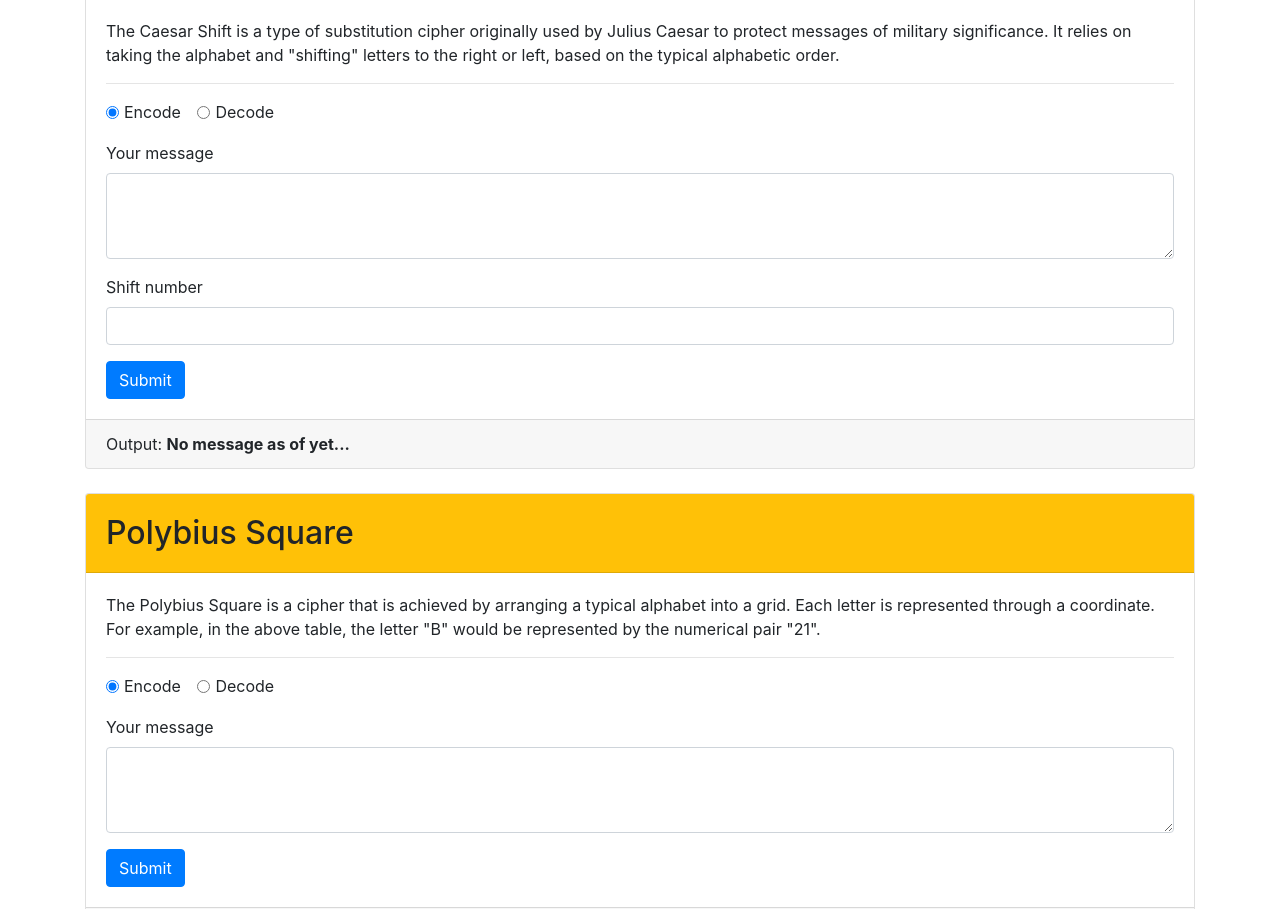
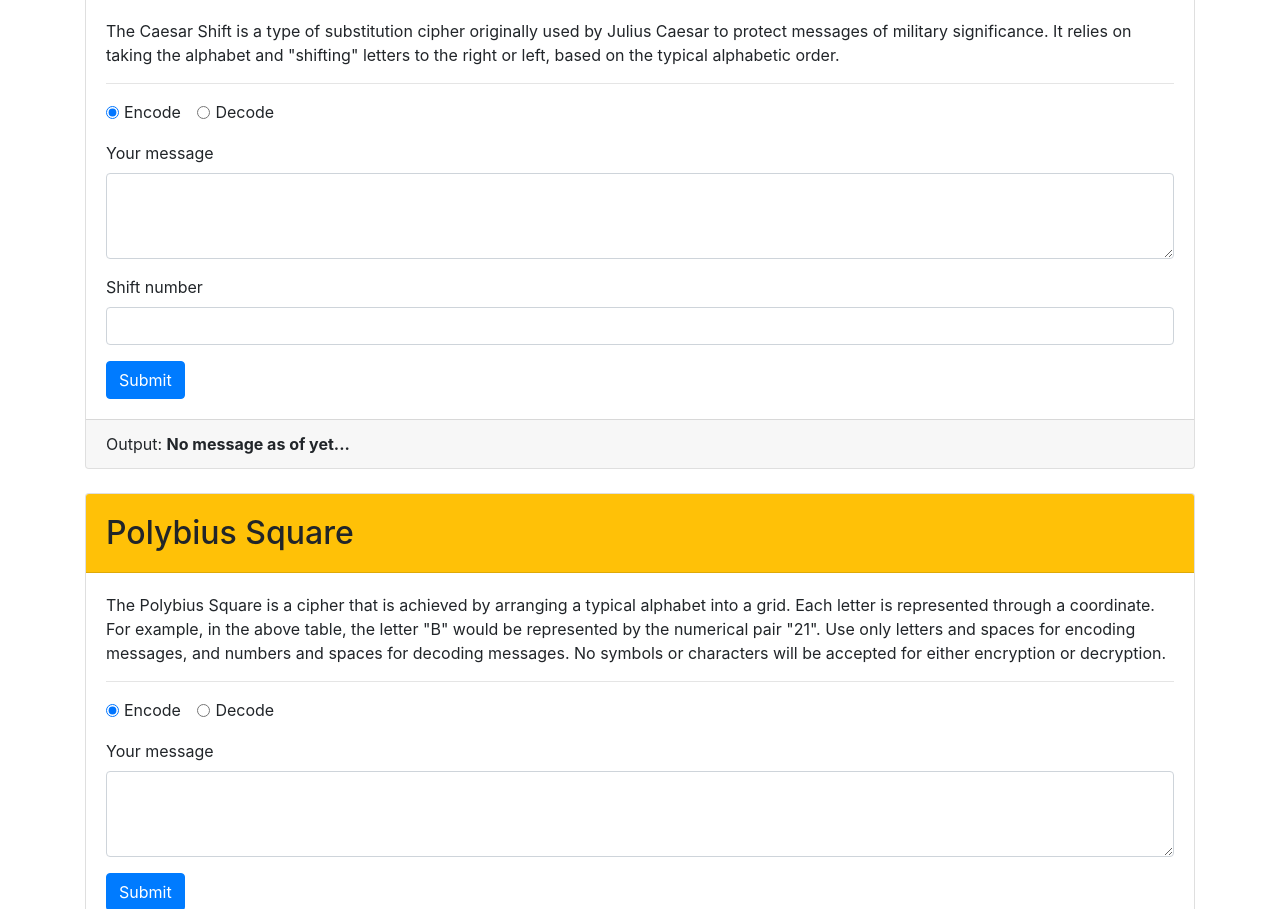
Before and after one commit to jlee55504/Decoder-ring-project, a website: page index.html in a window 1280 px wide. Shown: the part 191-1100 px from the top of the page. Drawn offline with nearby package versions, Linux system fonts and the light colour scheme.

Commit message:
Updated the 'index.html' file by adding 'text' to the 'section' 'element' containing the 'Polibus Square's' 'p' tag instructing users to use letters and spaces while encrypting and numbers and spaces while decrypting message. Users are also informed that symbols or other characters won't be accepted for encoding or decoding their input.

```diff
--- a/index.html
+++ b/index.html
@@ -119,7 +119,10 @@
                 The Polybius Square is a cipher that is achieved by arranging a
                 typical alphabet into a grid. Each letter is represented through
                 a coordinate. For example, in the above table, the letter "B"
-                would be represented by the numerical pair "21".
+                would be represented by the numerical pair "21". Use only letters
+                and spaces for encoding messages, and numbers and spaces for
+                decoding messages. No symbols or characters will be accepted for
+                either encryption or decryption.
               </p>
               <hr />
               <form id="polybius">
```
